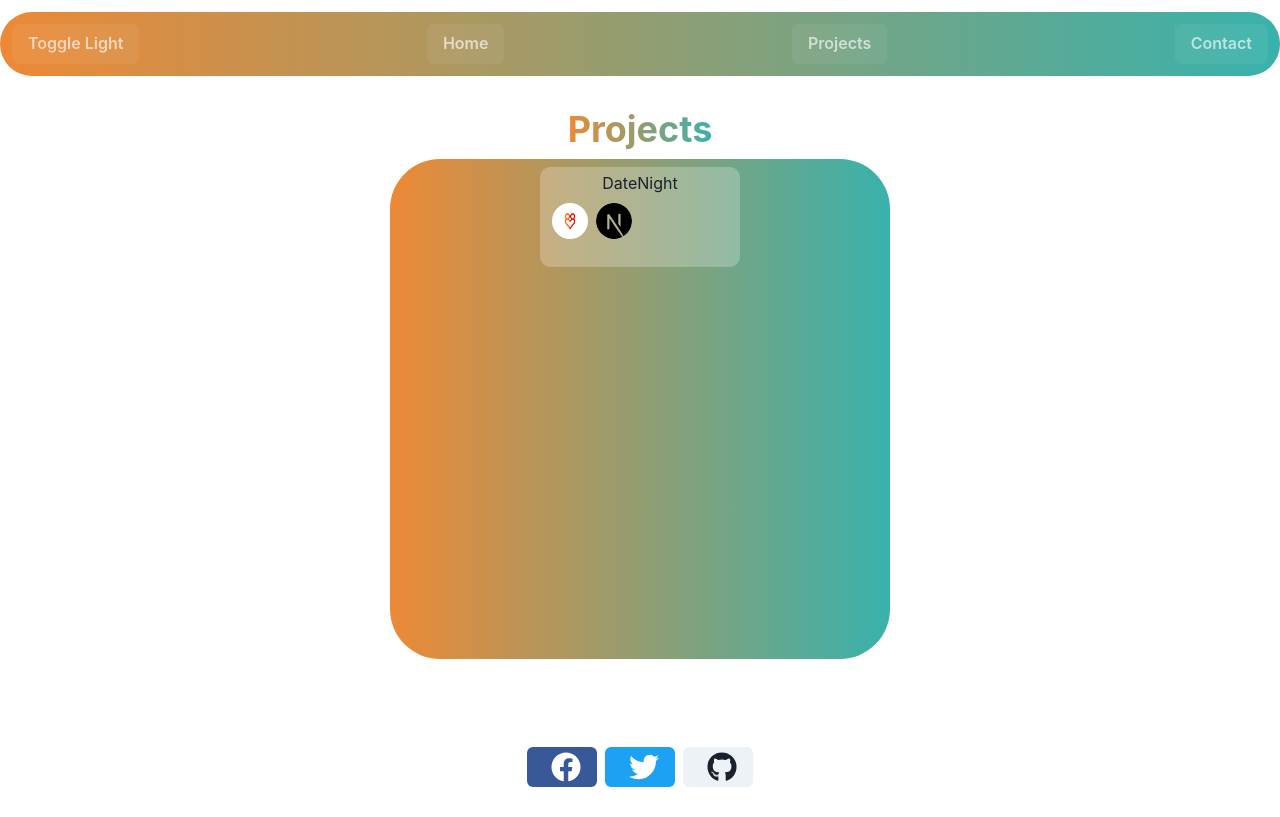
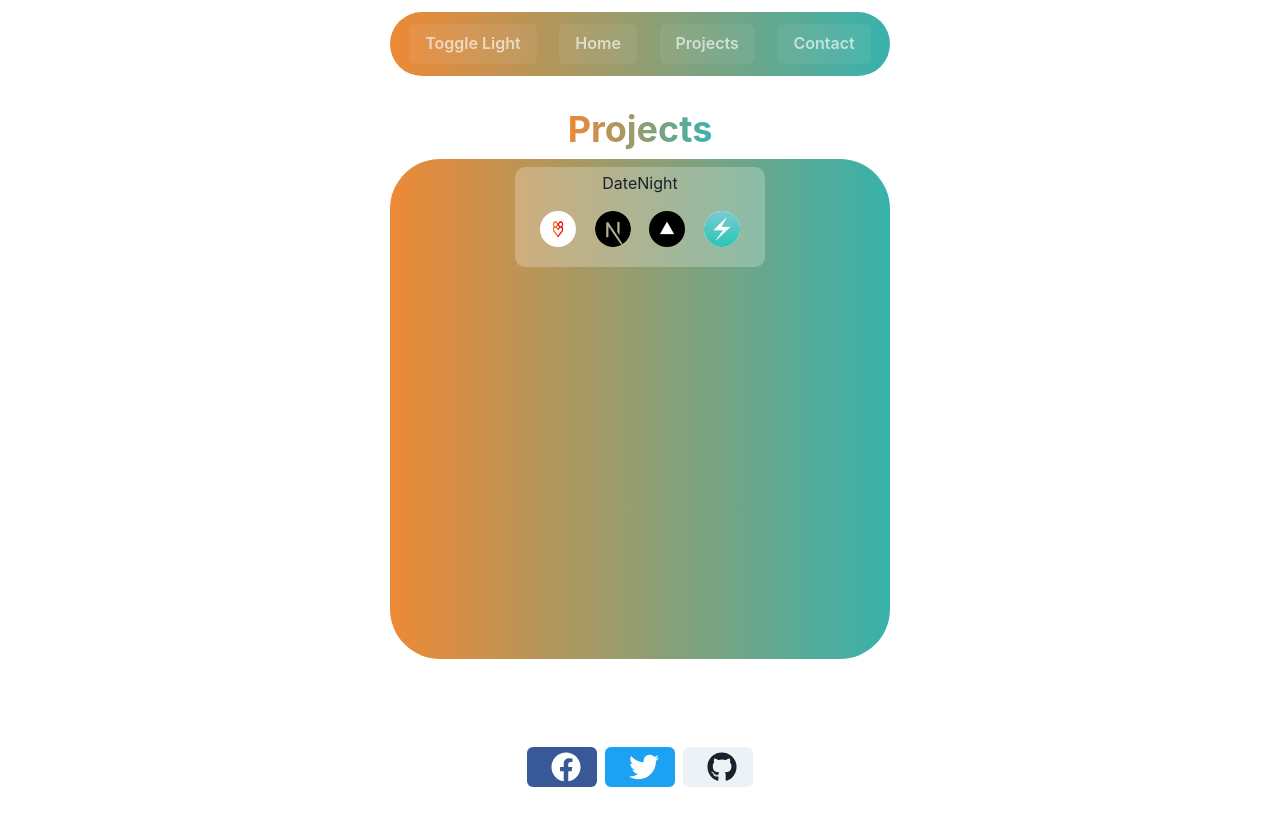
Before and after one commit to nme22/next-portfolio, a Next.js app in the folder portfolio/: page /Projects in a window 1280 px wide. Built offline with nearby package versions, Linux system fonts and the light colour scheme.

Commit message:
dev icons added, Links added, framer motion put into icons

```diff
--- a/portfolio/components/Navbar.js
+++ b/portfolio/components/Navbar.js
@@ -12,8 +12,8 @@ const PortNavbar = () => {
       m={3}
       mb={4}
       p={3}
-      justifyContent="space-between"
-      w="100%"
+      justifyContent="space-around"
+      w={500}
       borderStyle="single"
       bgGradient="linear(to-r, orange.400, teal.400 )"
       borderRadius={50}
--- a/portfolio/pages/Projects.js
+++ b/portfolio/pages/Projects.js
@@ -6,6 +6,7 @@ import {
   Center,
   Image,
   HStack,
+  Link,
 } from '@chakra-ui/react';
 import { motion } from 'framer-motion';
 import {
@@ -42,7 +43,7 @@ const Projects = () => {
         spacing={3}
       >
         <Box
-          w={200}
+          w={250}
           h="20%"
           bgColor="whiteAlpha.400"
           borderRadius={10}
@@ -58,7 +59,11 @@ const Projects = () => {
           >
             DateNight
           </motion.button>
-          <HStack p={2}>
+          <HStack p={4} justifyContent="space-around">
+            <motion.button
+              whileHover={{ scale: 1.2 }}
+              whileTap={{ scale: 1.0 }}
+            >
               <Image
                 src="/datingIMG.png"
                 alt="Heart"
@@ -66,6 +71,12 @@ const Projects = () => {
                 width={9}
                 borderRadius={20}
               />
+            </motion.button>
+            <motion.button
+              whileHover={{ scale: 1.2 }}
+              whileTap={{ scale: 1.0 }}
+            >
+              <Link href="https://nextjs.org/">
                 <Image
                   src="/next-js.svg"
                   alt="NextJs"
@@ -73,6 +84,36 @@ const Projects = () => {
                   width={9}
                   borderRadius={20}
                 />
+              </Link>
+            </motion.button>
+            <motion.button
+              whileHover={{ scale: 1.2 }}
+              whileTap={{ scale: 1.0 }}
+            >
+              <Link href="https://vercel.com/">
+                <Image
+                  src="/vercellogo.png"
+                  alt="Vercel"
+                  height={9}
+                  width={9}
+                  borderRadius={20}
+                />
+              </Link>
+            </motion.button>
+            <motion.button
+              whileHover={{ scale: 1.2 }}
+              whileTap={{ scale: 1.0 }}
+            >
+              <Link href="https://chakra-ui.com/">
+                <Image
+                  src="/chakraui.png"
+                  alt="Chakra-UI"
+                  height={9}
+                  width={9}
+                  borderRadius={20}
+                />
+              </Link>
+            </motion.button>
           </HStack>
         </Box>
       </VStack>
```
Also changed, not shown: portfolio/public/chakraui.png (added), portfolio/public/vercellogo.png (added). Lines whose indentation alone changed are shown as unchanged.
